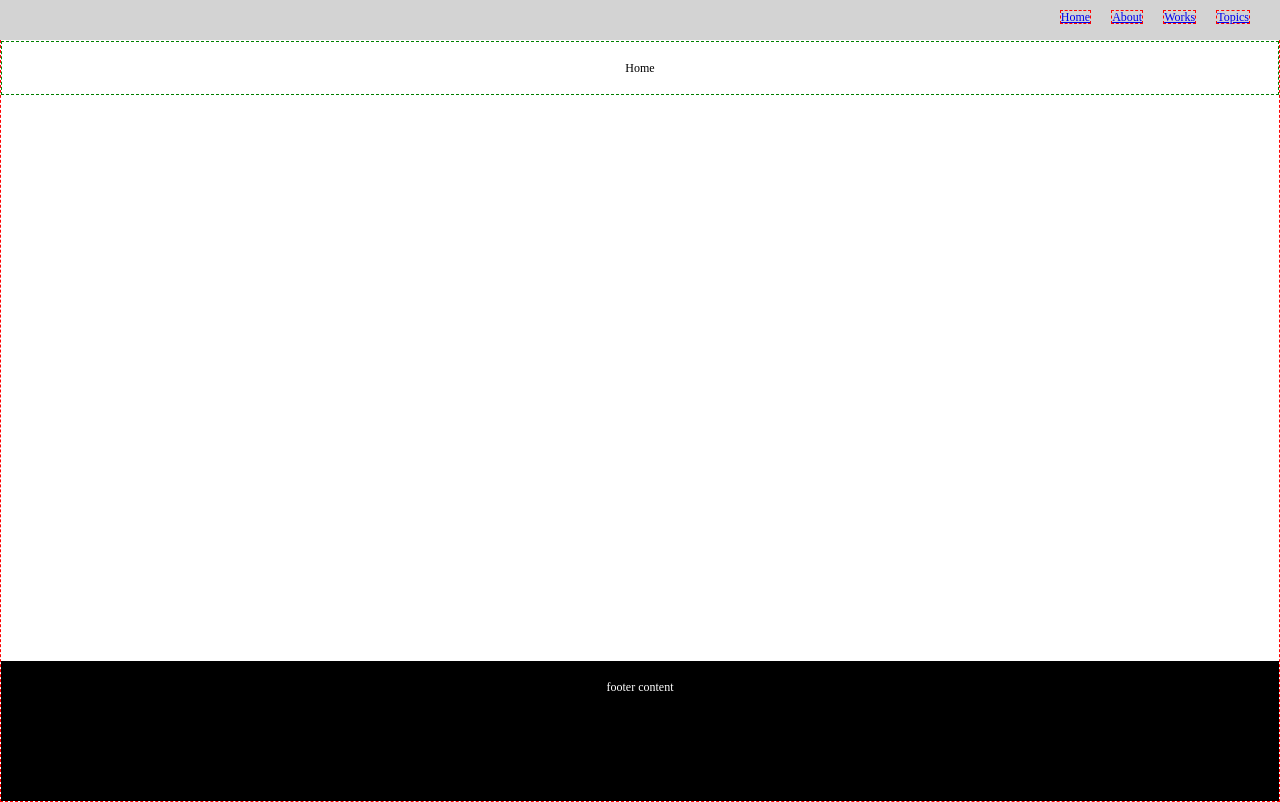
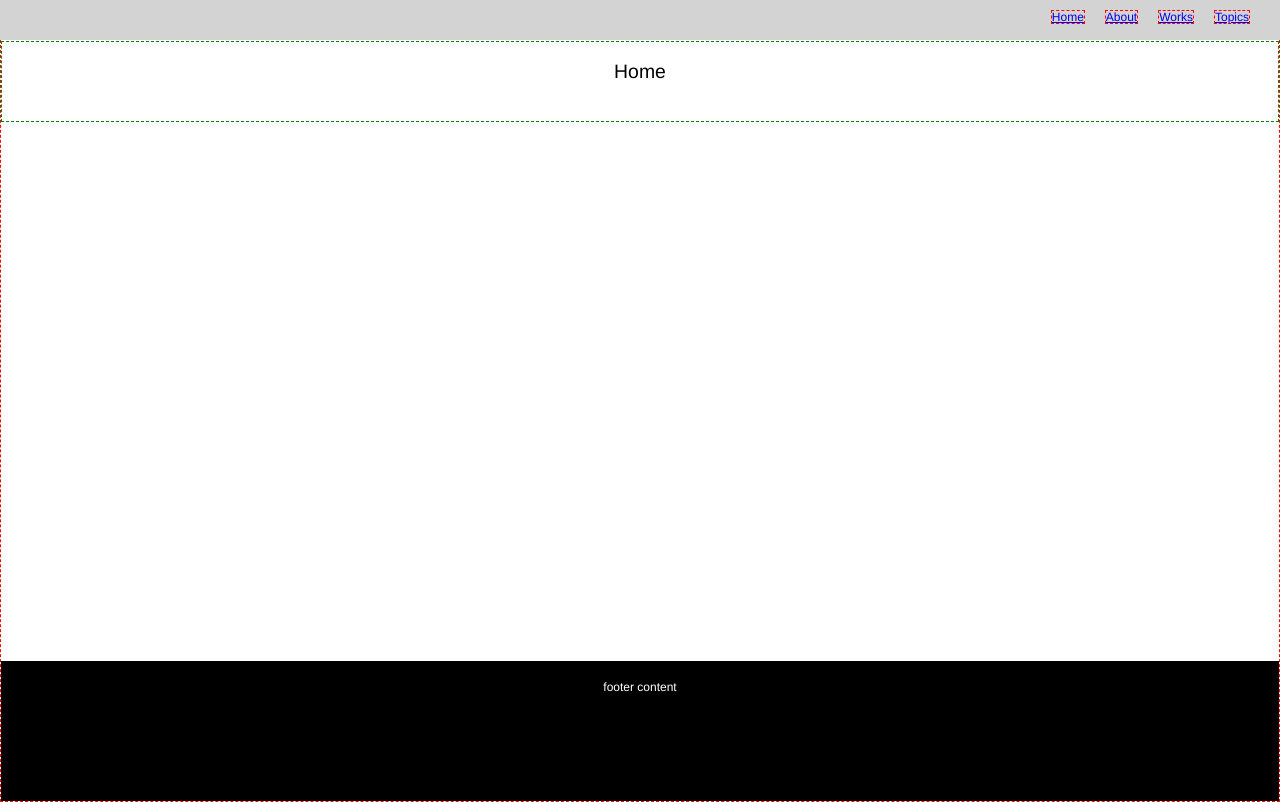
Before and after one commit to kimispencer/portfolio, a React (Create React App) app: page / in a window 1280 px wide. Built offline with nearby package versions, Linux system fonts and the light colour scheme.

Commit message:
modular scale typography

```diff
--- a/src/pages/About/About.js
+++ b/src/pages/About/About.js
@@ -2,7 +2,7 @@ import React from 'react';
 
 const About = () => (
   <div>
-    <h2 className="title center">About</h2>
+    <h4 className="title center">About</h4>
   </div>
 )
 export default About;
--- a/src/pages/Home/Home.js
+++ b/src/pages/Home/Home.js
@@ -2,7 +2,7 @@ import React from 'react';
 
 const Home = () => (
   <div>
-    <h2 className="title center">Home</h2>
+    <h4 className="title center">Home</h4>
   </div>
 )
 export default Home;
--- a/src/pages/Topics/Topics.js
+++ b/src/pages/Topics/Topics.js
@@ -4,16 +4,16 @@ import { Route, Link } from 'react-router-dom';
 
 const Topic = ({ match }) => (
   <div>
-    <h3>{match.params.topicId}</h3>
+    <p>{match.params.topicId}</p>
   </div>
 )
 
 const Topics = ({ match }) => (
   <div>
 
-    <h2 className="title center">Topics</h2>
+    <h4 className="title center">Topics</h4>
       <Route exact path={match.url} render={() => (
-      <h3>Please select a topic.</h3>
+      <p>Please select a topic.</p>
     )}/>
     <Route path={`${match.url}/:topicId`} component={Topic}/>
 
--- a/src/pages/Works/WorkList.js
+++ b/src/pages/Works/WorkList.js
@@ -24,7 +24,7 @@ const WorkList = () => {
 	];
 	return (
 		<div className="WorkList">
-			<h2 className="title center">Works</h2>
+			<h4 className="title center">Works</h4>
 			<ul className="work-list">
 				{projects.map((project, index) => <WorkItem project={project} key={index}/>)}
 			</ul>
--- a/src/styles/typography.css
+++ b/src/styles/typography.css
@@ -4,22 +4,26 @@
 /* nav */
 /* footer */
 body {
-  font-size: 12px; }
+  font-size: 12px;
+  font-family: Helvetica, Arial, Sans-Serif; }
 
-/*h1 {
-	font-size: ms(5);
-}
+h1 {
+  font-size: 6.8541em; }
+
 h2 {
-	font-size: ms(4);
-}
+  font-size: 4.23607em; }
+
 h3 {
-	font-size: ms(3);
-}
+  font-size: 2.61803em; }
+
 h4 {
-	font-size: ms(2);
-}
+  font-size: 1.61803em; }
+
 p {
-	font-size: ms(1);
-}*/
+  font-size: 1em; }
+
+.title {
+  margin-bottom: 20px; }
+
 .title.center {
   text-align: center; }
--- a/src/styles/typography.scss
+++ b/src/styles/typography.scss
@@ -6,25 +6,27 @@ $ms-ratio: $golden;
 
 body {
 	font-size: 12px;
+	font-family: Helvetica, Arial, Sans-Serif;
 }
 
-/*h1 {
-	font-size: ms(5);
+h1 {
+	font-size: ms(4);
 }
 h2 {
-	font-size: ms(4);
+	font-size: ms(3);
 }
 h3 {
-	font-size: ms(3);
+	font-size: ms(2);
 }
 h4 {
-	font-size: ms(2);
+	font-size: ms(1);
 }
 p {
-	font-size: ms(1);
-}*/
+	font-size: ms(0);
+}
 
 .title {
+	margin-bottom: $gutter;
 	&.center {
 		text-align: center;
 	}
```
